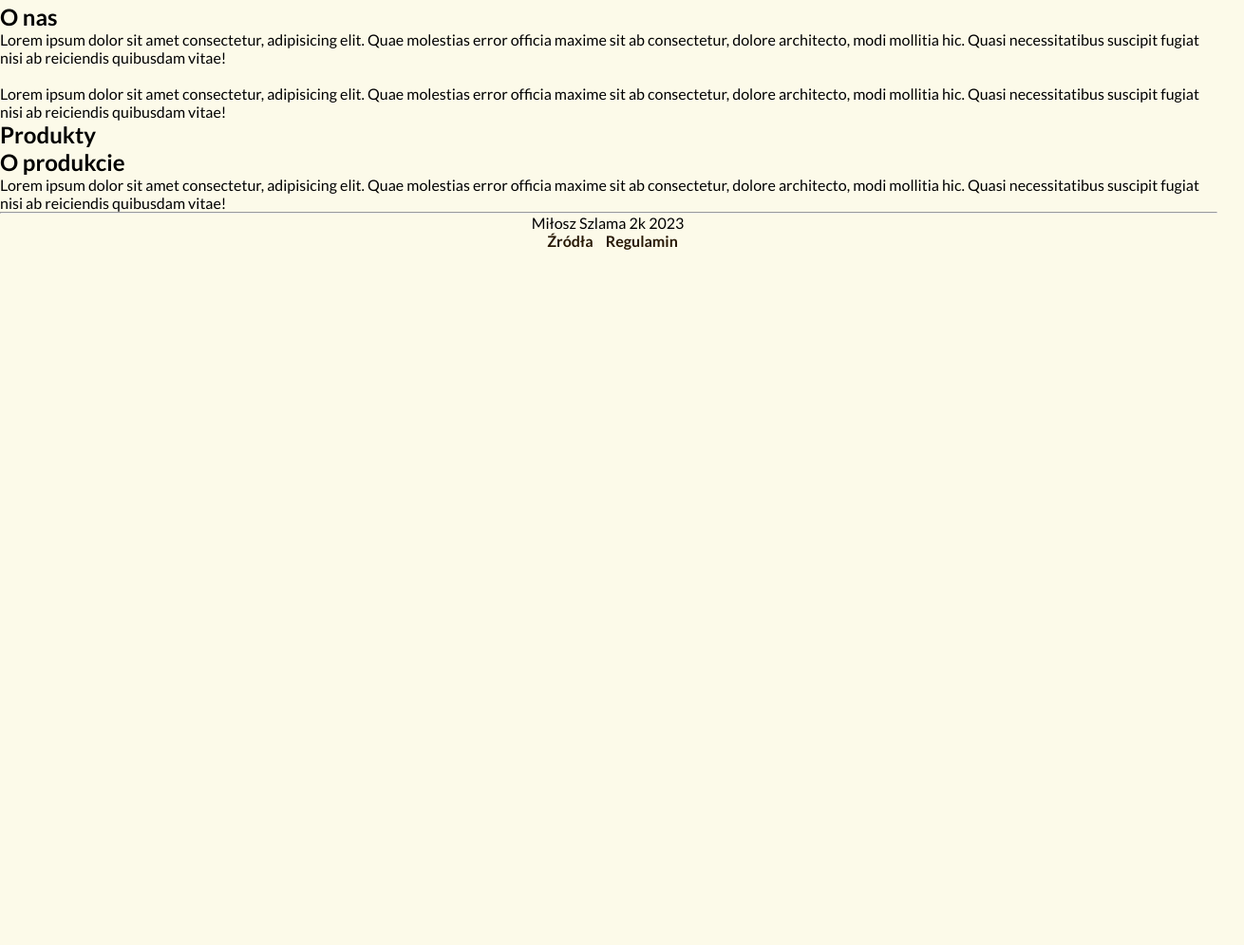
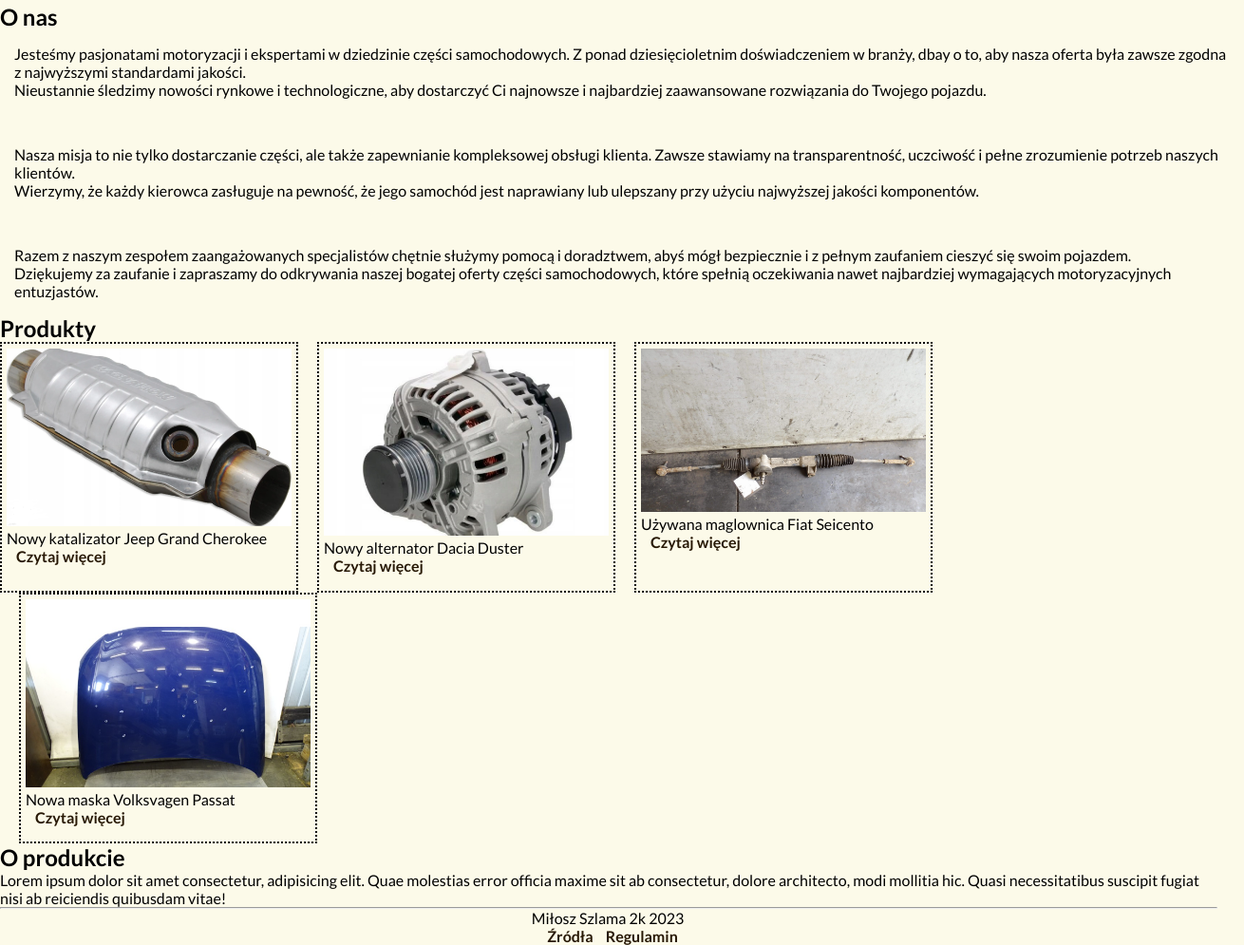
Before and after one commit to SzlamaDev/Zlomex, a plain HTML site: page Index.html in a window 1280 px wide. Shown: the part 409-1404 px from the top of the page at 95% size, 1310 px wide, since content can reach past the window. Before the commit the page ends 800 px from the top, so only its background shows below. Drawn offline with Linux system fonts and the light colour scheme.

Commit message:
commit 6 added products

```diff
--- a/CSS/Main.css
+++ b/CSS/Main.css
@@ -54,3 +54,46 @@ a:hover{
     text-decoration: underline;
     color: brown;
 }
+#about p{
+    padding: 15px;
+}
+.produkt{
+    margin-left: auto;
+    margin-right: auto;
+    width: 1300px;
+}
+.produkt img{
+    width: 300px;
+    height: auto;
+}
+#produkt1{
+    border: 2px dotted black;
+    padding: 5px;
+    width: 300px;
+    height: 250px;
+    float: left;
+}
+#produkt2{
+    border: 2px dotted black;
+    padding: 5px;
+    width: 300px;
+    height: 250px;
+    margin-left: 20px;
+    float: left;
+}
+#produkt3{
+    border: 2px dotted black;
+    padding: 5px;
+    width: 300px;
+    height: 250px;
+    margin-left: 20px;
+    float: left;
+}
+#produkt4{
+    border: 2px dotted black;
+    padding: 5px;
+    width: 300px;
+    height: 250px;
+    margin-left: 20px;
+    float: left;
+}
--- a/Index.html
+++ b/Index.html
@@ -30,31 +30,49 @@
     <article id="about">
         <h2>O nas</h2>
         <p>
-            Lorem ipsum dolor sit amet consectetur, adipisicing elit. Quae molestias error
-            officia maxime sit ab consectetur, dolore architecto, modi mollitia hic. Quasi
-            necessitatibus suscipit fugiat nisi ab reiciendis quibusdam vitae!
+            Jesteśmy pasjonatami motoryzacji i ekspertami w dziedzinie części samochodowych. Z ponad dziesięcioletnim doświadczeniem w branży,
+            dbay o to, aby nasza oferta była zawsze zgodna z najwyższymi standardami jakości.<br>
+            Nieustannie śledzimy nowości rynkowe i technologiczne,
+            aby dostarczyć Ci najnowsze i najbardziej zaawansowane rozwiązania do Twojego pojazdu.
         </p>
         <br>
         <p>
-            Lorem ipsum dolor sit amet consectetur, adipisicing elit. Quae molestias error
-            officia maxime sit ab consectetur, dolore architecto, modi mollitia hic. Quasi
-            necessitatibus suscipit fugiat nisi ab reiciendis quibusdam vitae!
+            Nasza misja to nie tylko dostarczanie części, ale także zapewnianie kompleksowej obsługi klienta. Zawsze stawiamy na transparentność,
+            uczciwość i pełne zrozumienie potrzeb naszych klientów.<br>
+            Wierzymy, że każdy kierowca zasługuje na pewność, że jego samochód jest naprawiany
+            lub ulepszany przy użyciu najwyższej jakości komponentów.
+        </p>
+        <br>
+        <p>
+            Razem z naszym zespołem zaangażowanych specjalistów chętnie służymy pomocą i doradztwem, abyś mógł bezpiecznie i z pełnym zaufaniem
+            cieszyć się swoim pojazdem.<br>
+            Dziękujemy za zaufanie i zapraszamy do odkrywania naszej bogatej oferty części samochodowych, które spełnią
+            oczekiwania nawet najbardziej wymagających motoryzacyjnych entuzjastów.
         </p>
     </article>
     <article id="products">
         <h2>Produkty</h2>
         <div class="produkt" id="produkt1">
-
+            <img src="IMG/katalizator.png">
+            <p>Nowy katalizator Jeep Grand Cherokee</p>
+            <a href="#">Czytaj więcej</a>
         </div>
         <div class="produkt" id="produkt2">
-
+            <img src="IMG/alternator.png">
+            <p>Nowy alternator Dacia Duster</p>
+            <a href="#">Czytaj więcej</a>
         </div>
         <div class="produkt" id="produkt3">
-
+            <img src="IMG/maglownica.png">
+            <p>Używana maglownica Fiat Seicento</p>
+            <a href="#">Czytaj więcej</a>
         </div>
         <div class="produkt" id="produkt4">
-
+            <img src="IMG/maska.png">
+            <p>Nowa maska Volksvagen Passat</p>
+            <a href="#">Czytaj więcej</a>
         </div>
+        <div style="clear: both;"></div>
     </article>
     <article id="aboutproducts">
         <h2>O produkcie</h2>
```
Also changed, not shown: IMG/alternator.png (added), IMG/katalizator.png (added), IMG/maglownica.png (added), IMG/maska.png (added).
